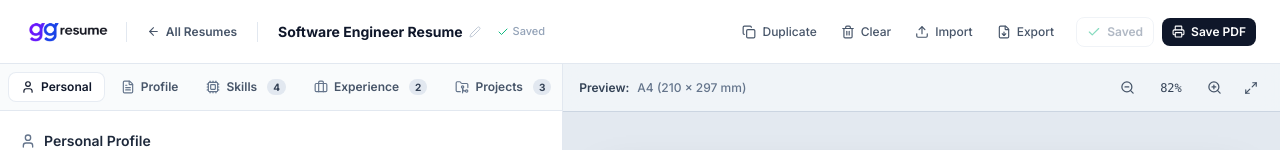
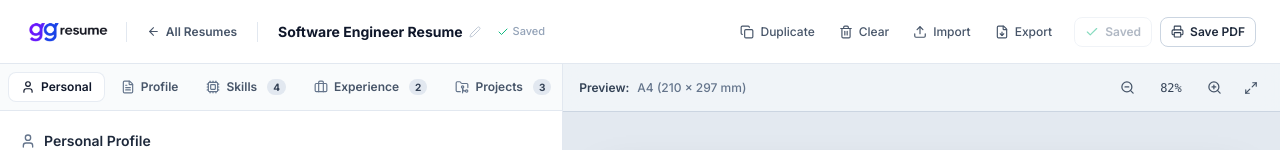
Before and after one commit to BeLikeSohan/ggresume, a Next.js app: page /editor in a window 1280 px wide. Shown: the top 150 px of the page. Built offline with nearby package versions, Linux system fonts and the light colour scheme; no server answers.

Commit message:
feat: update PDF export button styles and text for improved clarity

```diff
--- a/src/components/common/Header.tsx
+++ b/src/components/common/Header.tsx
@@ -425,17 +425,18 @@ export const Header: React.FC<HeaderProps> = ({
         ) : (
           <Button
             size="sm"
+            variant="outline"
             onClick={handleClientPdfClick}
             disabled={isDownloading}
-            className="gap-1.5 bg-slate-900 hover:bg-slate-800 text-white font-semibold cursor-pointer shadow-xs"
+            className="gap-1.5 font-semibold text-slate-800 cursor-pointer"
             title="Save as PDF via Browser Print Dialog (Instant & Vector Quality)"
           >
             {isDownloading ? (
-              <Loader2 size={13} className="animate-spin text-white" />
+              <Loader2 size={13} className="animate-spin text-slate-600" />
             ) : (
-              <Printer size={13} className="text-white" />
+              <Printer size={13} className="text-slate-700" />
             )}
-            <span>{isDownloading ? 'Opening Print...' : 'Save PDF'}</span>
+            <span>{isDownloading ? 'Exporting...' : 'Save PDF'}</span>
           </Button>
         )}
       </div>
```
